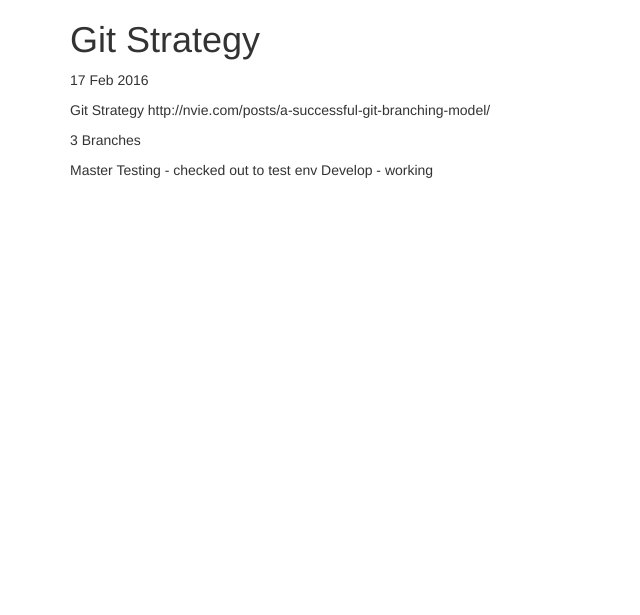
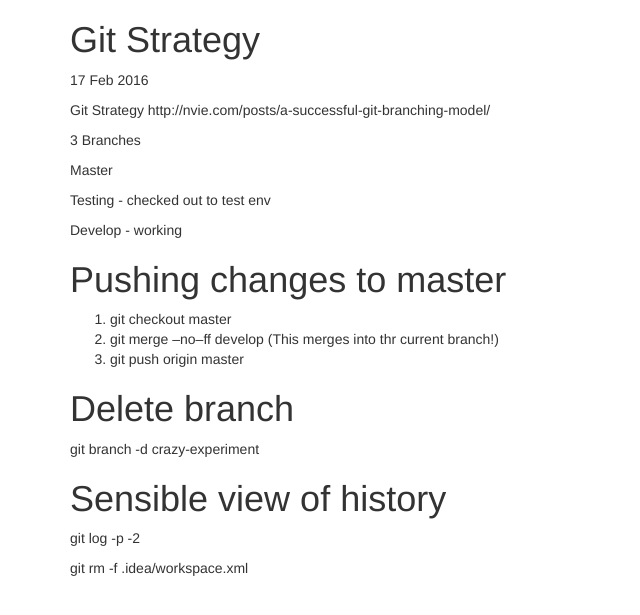
Before and after one commit to ArtisanTinkerer/ArtisanTinkerer.github.io, a Jekyll site: the page built from _posts/2016-02-17-GIT-Strategy.md, in a window 1280 px wide. Shown: the top 615 px of the page, without its empty margins (0-640 px from the left). Built offline with Jekyll 4.4.1, drawn with Linux system fonts in a browser that asks for light colours.

Commit message:
Update 2016-02-17-GIT-Strategy.md

```diff
--- a/_posts/2016-02-17-GIT-Strategy.md
+++ b/_posts/2016-02-17-GIT-Strategy.md
@@ -11,5 +11,26 @@ http://nvie.com/posts/a-successful-git-branching-model/
 3 Branches
 
 Master
+
 Testing - checked out to test env
+
 Develop - working
+
+
+# Pushing changes to master
+
+1. git checkout master
+2. git merge --no--ff develop    (This merges into thr current branch!)
+3. git push origin master
+
+# Delete branch
+
+git branch -d crazy-experiment
+
+
+# Sensible view of history
+
+git log -p -2
+
+
+git rm -f .idea/workspace.xml
```
